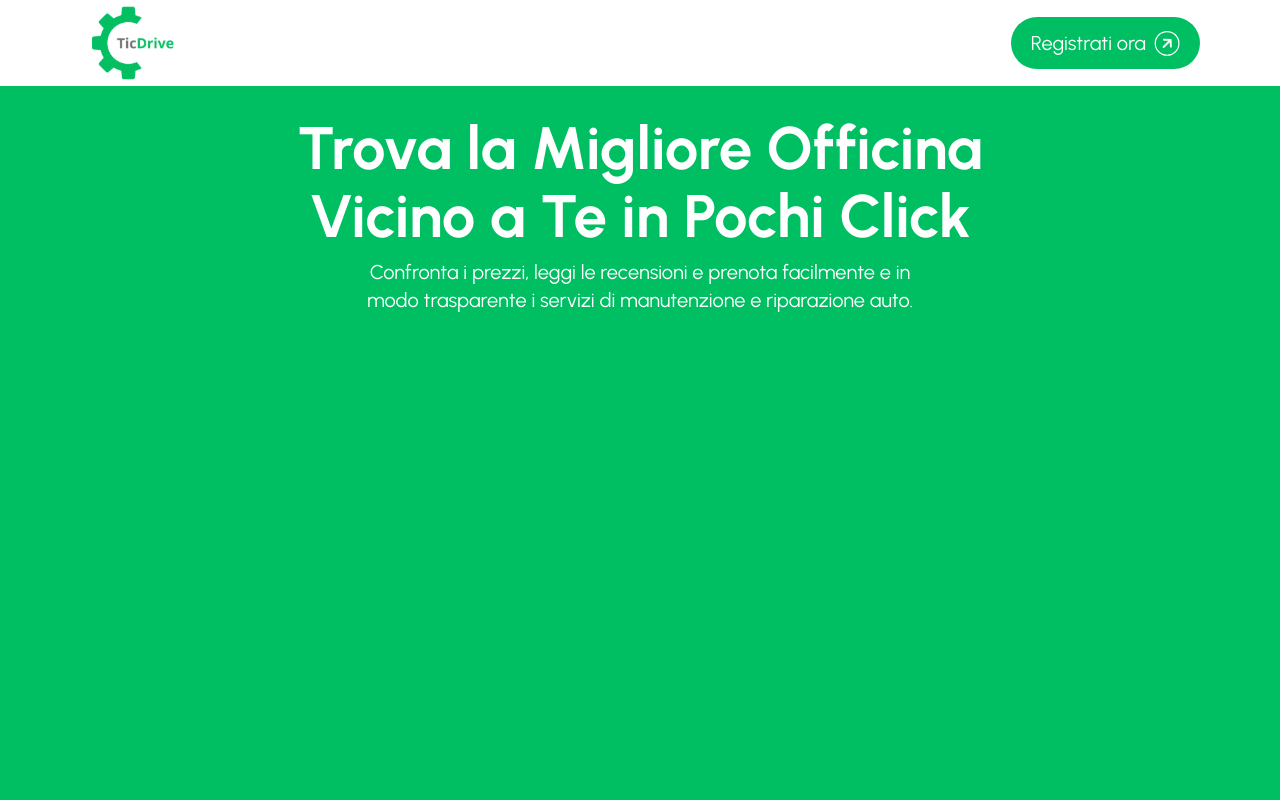
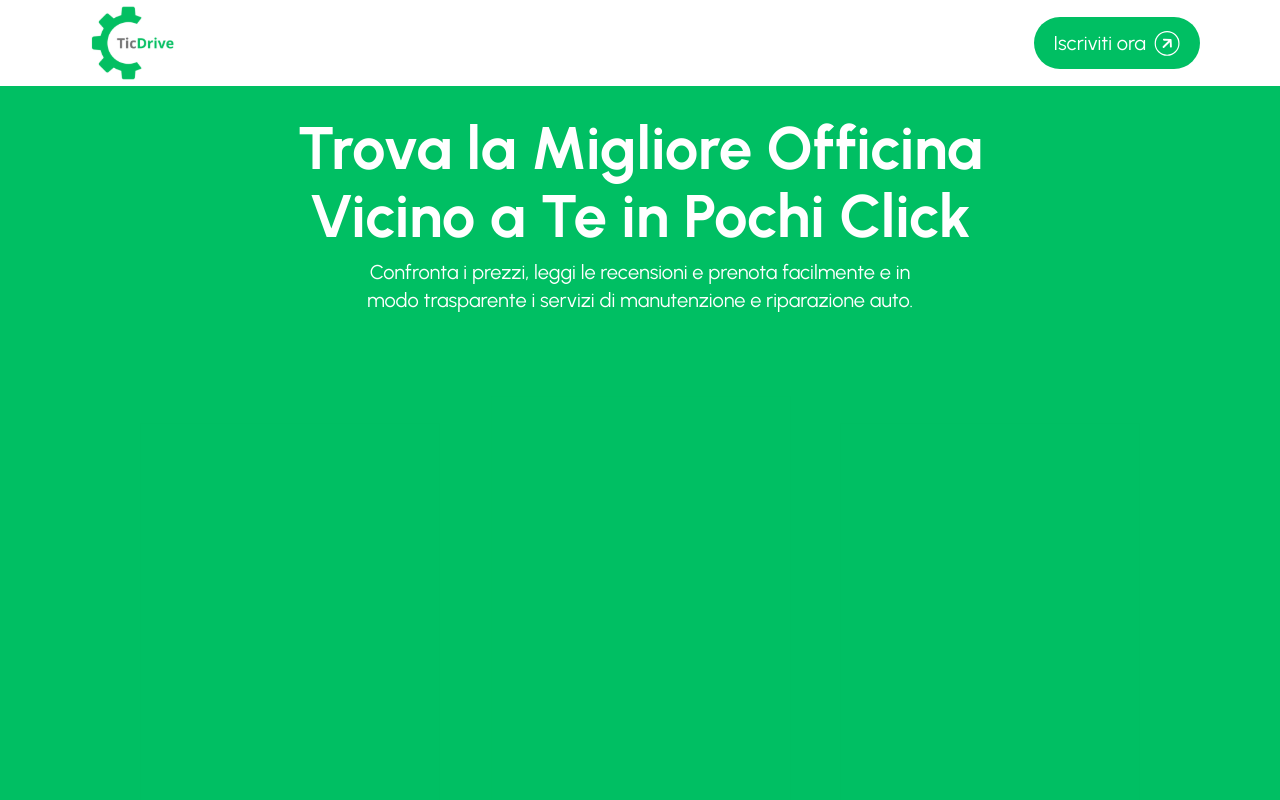
Before and after one commit to AlbyCosmy99/ticdrive-landing-page-frontend, a Next.js app: page / in a window 1280 px wide. Shown: the top 800 px of the page. Built offline with nearby package versions, Linux system fonts and the light colour scheme.

Commit message:
fix: change to iscriviti ora

```diff
--- a/src/app/components/SignUpButton.tsx
+++ b/src/app/components/SignUpButton.tsx
@@ -10,7 +10,7 @@ const SignUpButton: React.FC<SignUpButtonProps> = ({revertStyle = false}) => {
       className={`flex gap-2 justify-center items-center h-fit p-3 px-5 rounded-full ${revertStyle ? 'bg-white' : 'bg-drive'}`}
     >
       <h2 className={`${revertStyle ? 'text-drive' : 'text-white'} lg:text-xl`}>
-        Registrati ora
+        Iscriviti ora
       </h2>
       <ArrowUp
         fill={`${revertStyle ? '#00bf63' : '#00bf63'}`}
```
